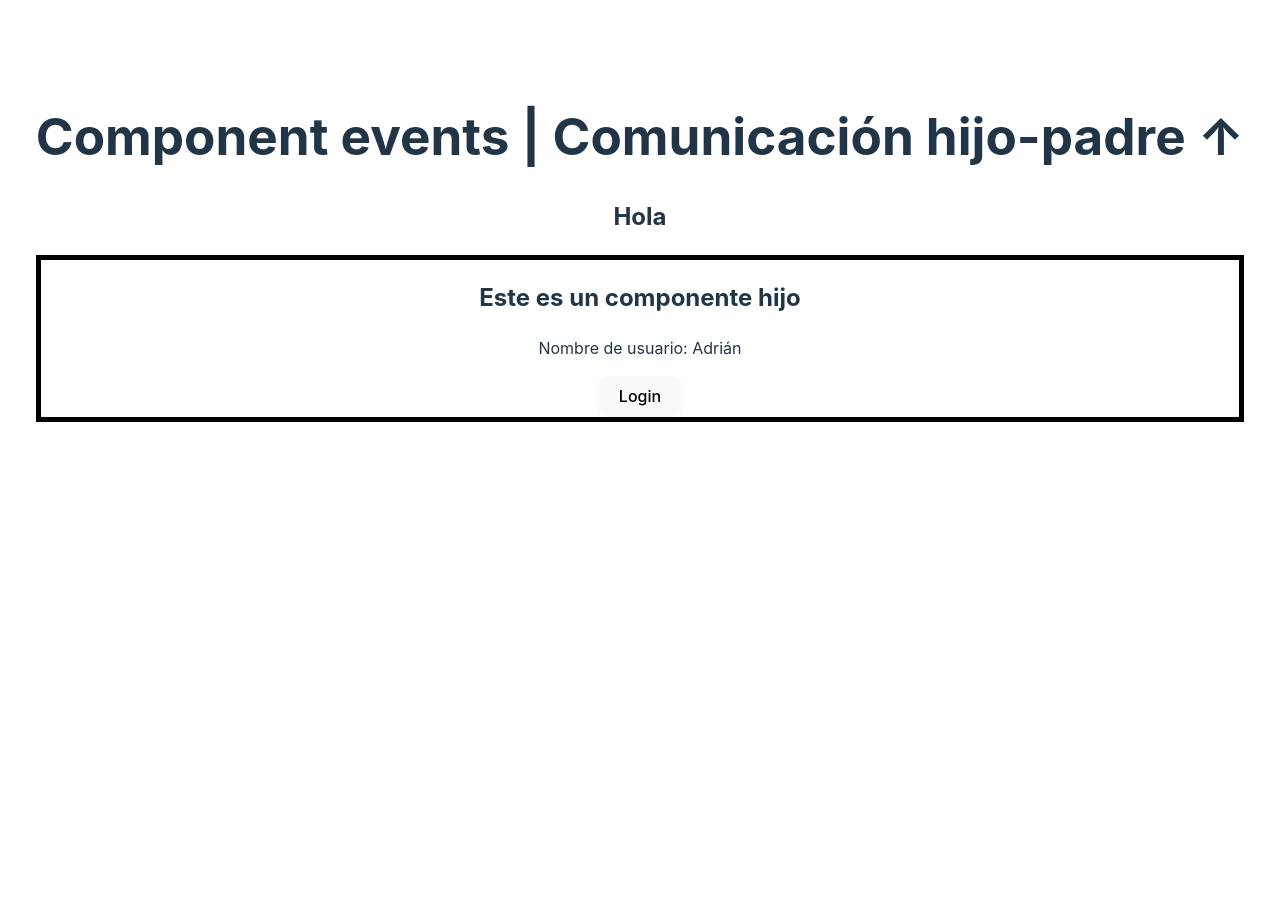
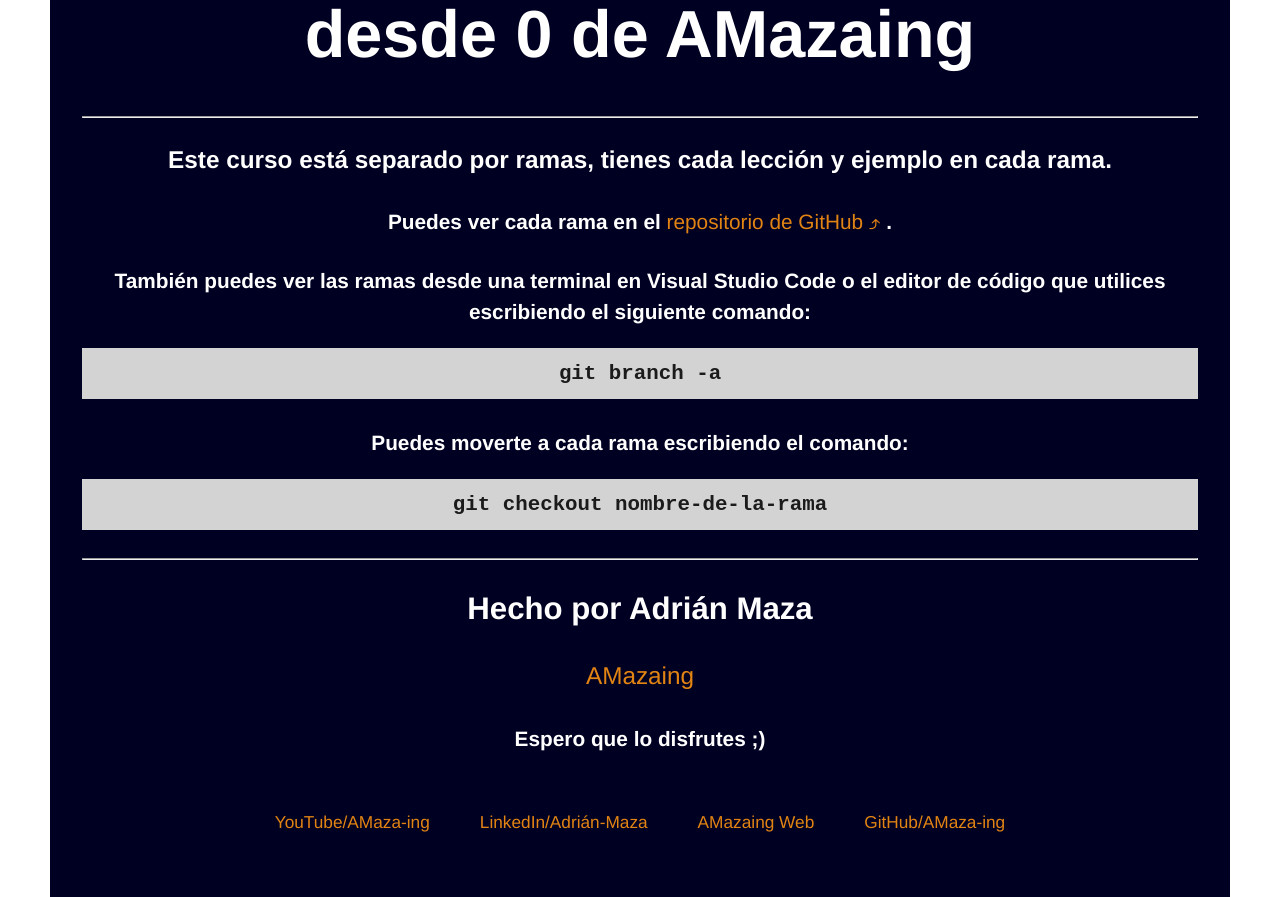
Before and after one commit to Amaza-ing/AMazaing-Vue-Course, a Vue app: page / in a window 1280 px wide. Shown: the part 152-1049 px from the top of the page. Before the commit the page ends 800 px from the top, so only its background shows below. Built offline with nearby package versions, Linux system fonts and the light colour scheme.

Commit message:
README.MD updated

```diff
--- a/src/App.vue
+++ b/src/App.vue
@@ -1,20 +1,90 @@
-<script setup>
-import { ref } from "vue";
-import ChildComponent from "./components/ChildComponent.vue";
-
-const displayName = ref("");
-
-const setName = (e) => {
-  displayName.value = e;
-}
-</script>
+<script setup></script>
 
 <template>
-  <h1>Component events | Comunicación hijo-padre ↑</h1>
-
-  <h2>Hola {{ displayName }}</h2>
-
-  <ChildComponent @login="setName"></ChildComponent>
+  <div>
+    <h1>Bienvenidos al curso de Vue.js desde 0 de AMazaing</h1>
+    <hr />
+    <h3>
+      Este curso está separado por ramas, tienes cada lección y ejemplo en cada
+      rama.
+    </h3>
+    <h4>
+      Puedes ver cada rama en el
+      <a
+        href="https://github.com/Amaza-ing/AMazaing-Vue-Course"
+        target="_blank"
+      >
+        repositorio de GitHub ⤴
+      </a>
+      .
+    </h4>
+    <h4>
+      También puedes ver las ramas desde una terminal en Visual Studio Code o el
+      editor de código que utilices escribiendo el siguiente comando:
+      <pre>git branch -a</pre>
+    </h4>
+    <h4>
+      Puedes moverte a cada rama escribiendo el comando:
+      <pre>git checkout nombre-de-la-rama</pre>
+    </h4>
+    <hr />
+    <h2>Hecho por Adrián Maza</h2>
+    <h3>
+      <a href="https://www.youtube.com/@AMaza-Ing" target="_blank">
+        AMazaing
+      </a>
+    </h3>
+    <h4>Espero que lo disfrutes ;)</h4>
+    <div className="links">
+      <h5>
+        <a href="https://www.youtube.com/@AMaza-Ing" target="_blank">
+          YouTube/AMaza-ing
+        </a>
+      </h5>
+      <h5>
+        <a
+          href="https://www.linkedin.com/in/adrian-maza-vazquez/"
+          target="_blank"
+        >
+          LinkedIn/Adrián-Maza
+        </a>
+      </h5>
+      <h5>
+        <a href="https://www.amaza-ing.com/" target="_blank"> AMazaing Web </a>
+      </h5>
+      <h5>
+        <a href="https://github.com/Amaza-ing" target="_blank">
+          GitHub/AMaza-ing
+        </a>
+      </h5>
+    </div>
+  </div>
 </template>
 
-<style></style>
+<style>
+body {
+  margin: 0 50px;
+  padding: 0;
+  background-color: rgb(0, 0, 34);
+  color: white;
+  font-family: "Franklin Gothic Medium", "Arial Narrow", Arial, sans-serif;
+  font-size: 1.3rem;
+
+  a {
+    color: #e28413;
+  }
+
+  pre {
+    padding: 10px 20px;
+    background-color: lightgray;
+    color: rgb(27, 27, 27);
+  }
+
+  .links {
+    display: flex;
+    justify-content: center;
+    gap: 0 50px;
+    flex-wrap: wrap;
+  }
+}
+</style>
--- a/src/components/ChildComponent.vue
+++ /dev/null
@@ -1,26 +0,0 @@
-<script setup>
-import { ref } from "vue";
-const emit = defineEmits(["login"])
-
-const userName = ref("Adrián");
-
-const login = () => {
-  emit("login", userName.value)
-}
-</script>
-
-<template>
-  <div class="child">
-    <h2>Este es un componente hijo</h2>
-
-    <p>Nombre de usuario: {{ userName }}</p>
-
-    <button @click="login">Login</button>
-  </div>
-</template>
-
-<style>
-.child {
-  border: 5px solid black;
-}
-</style>
```
Also changed, not shown: 1 other file (tests, documents, lock files or other folders).
